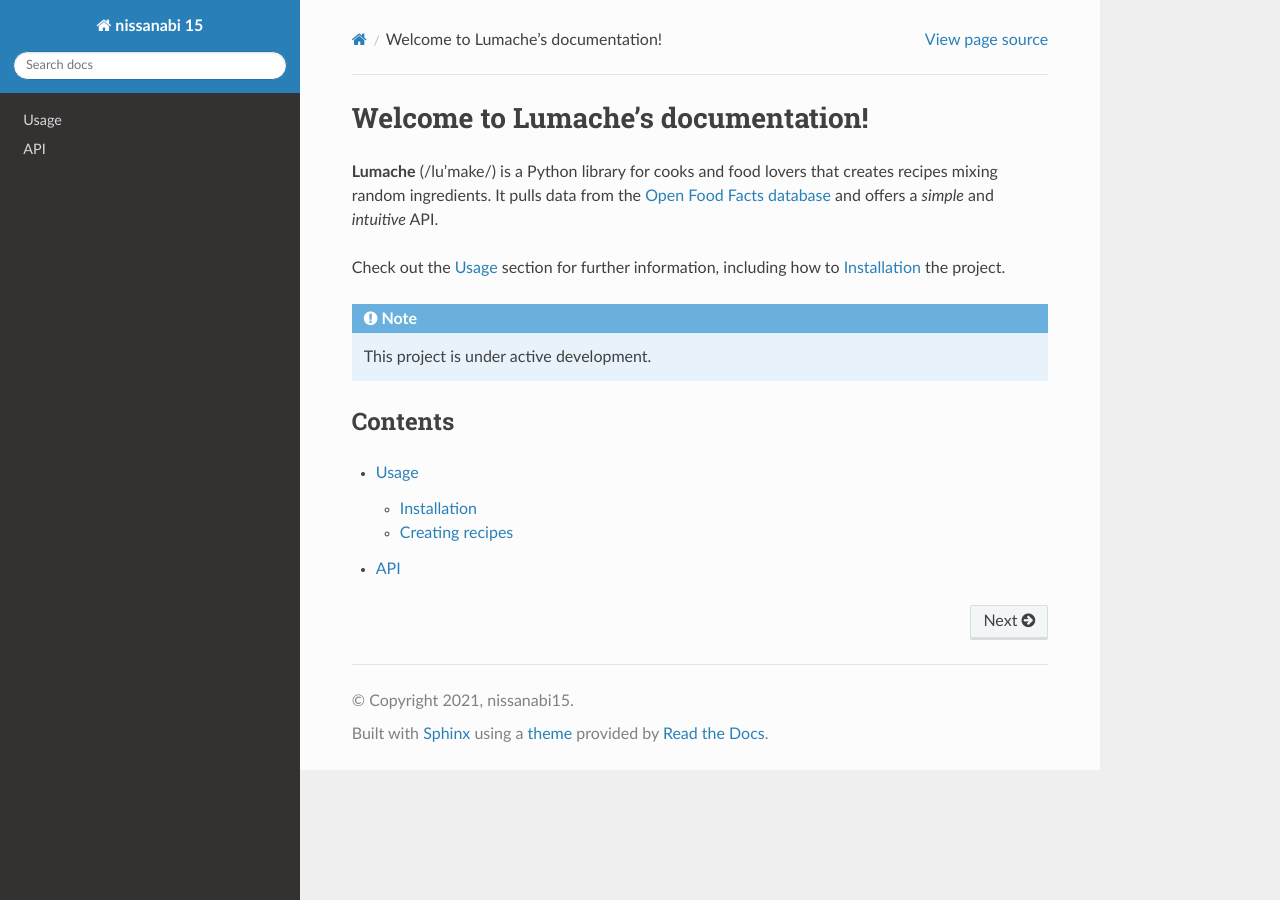
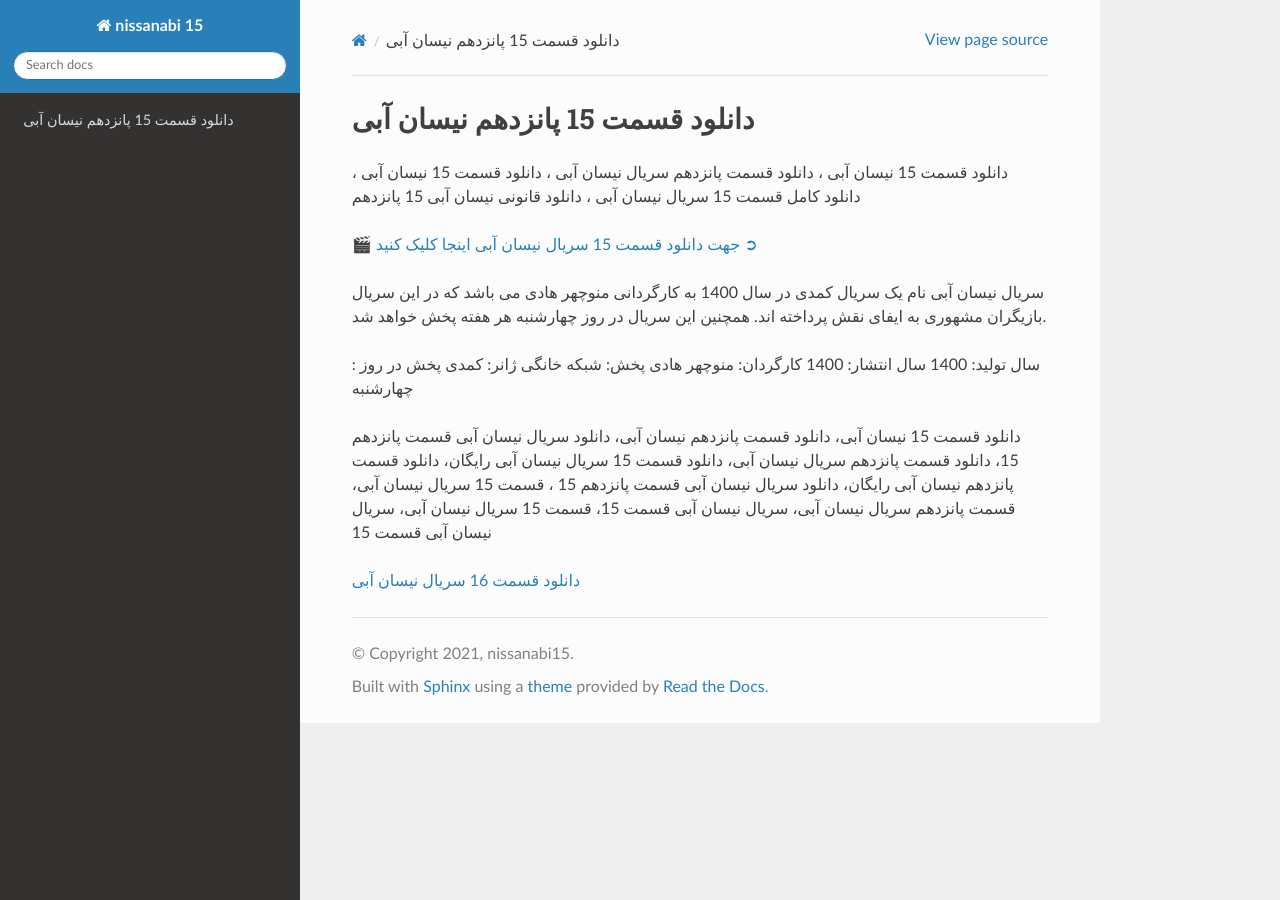
Before and after one commit to filmifa/nissanabi15, a Sphinx documentation site: the page built from docs/source/index.rst, in a window 1280 px wide. Built offline with Sphinx 7.4.7 and the Read the Docs theme 2.0.0, drawn with Linux system fonts in a browser that asks for light colours.

Commit message:
Update index.rst

```diff
--- a/docs/source/index.rst
+++ b/docs/source/index.rst
@@ -1,22 +1,22 @@
-Welcome to Lumache's documentation!
+دانلود قسمت 15 پانزدهم نیسان آبی
 ===================================
 
-**Lumache** (/lu'make/) is a Python library for cooks and food lovers
-that creates recipes mixing random ingredients.
-It pulls data from the `Open Food Facts database <https://world.openfoodfacts.org/>`_
-and offers a *simple* and *intuitive* API.
 
-Check out the :doc:`usage` section for further information, including
-how to :ref:`installation` the project.
+دانلود قسمت 15 نیسان آبی ، دانلود قسمت پانزدهم سریال نیسان آبی ، دانلود قسمت 15 نیسان آبی ، دانلود کامل قسمت 15 سریال نیسان آبی ، دانلود قانونی نیسان آبی 15 پانزدهم
 
-.. note::
+`🎬 جهت دانلود قسمت 15 سریال نیسان آبی اینجا کلیک کنید ➲ <https://pishgammovie.ir/iranian-serial-download/nissan-abi/>`_
 
-   This project is under active development.
+سریال نیسان آبی نام یک سریال کمدی در سال 1400 به کارگردانی منوچهر هادی می باشد که در این سریال بازیگران مشهوری به ایفای نقش پرداخته اند. همچنین این سریال در روز چهارشنبه هر هفته پخش خواهد شد.
 
-Contents
---------
+سال تولید: 1400
+سال انتشار: 1400
+کارگردان: منوچهر هادی
+پخش: شبکه خانگی
+ژانر: کمدی
+پخش در روز : چهارشنبه
 
-.. toctree::
 
-   usage
-   api
+دانلود قسمت 15 نیسان آبی، دانلود قسمت پانزدهم نیسان آبی، دانلود سریال نیسان آبی قسمت پانزدهم 15، دانلود قسمت پانزدهم سریال نیسان آبی، دانلود قسمت 15 سریال نیسان آبی رایگان، دانلود قسمت پانزدهم نیسان آبی رایگان، دانلود سریال نیسان آبی قسمت پانزدهم 15 ، قسمت 15 سریال نیسان آبی، قسمت پانزدهم سریال نیسان آبی، سریال نیسان آبی قسمت 15، قسمت 15 سریال نیسان آبی، سریال نیسان آبی قسمت 15
+
+
+`دانلود قسمت 16 سریال نیسان آبی <https://nissanabi16.readthedocs.io/en/latest/>`_
```
